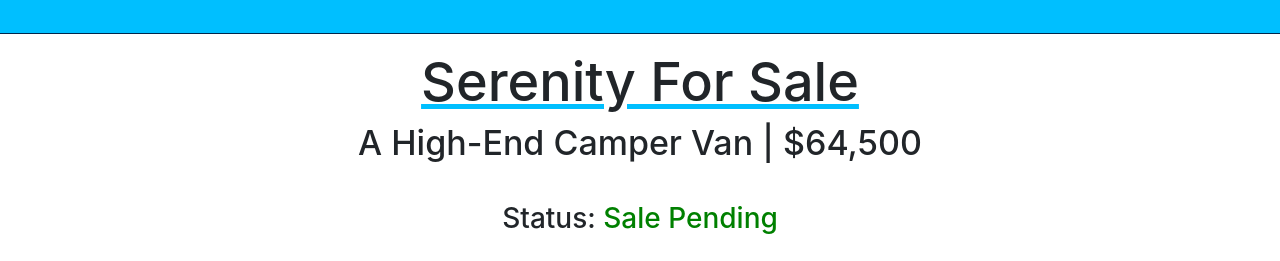
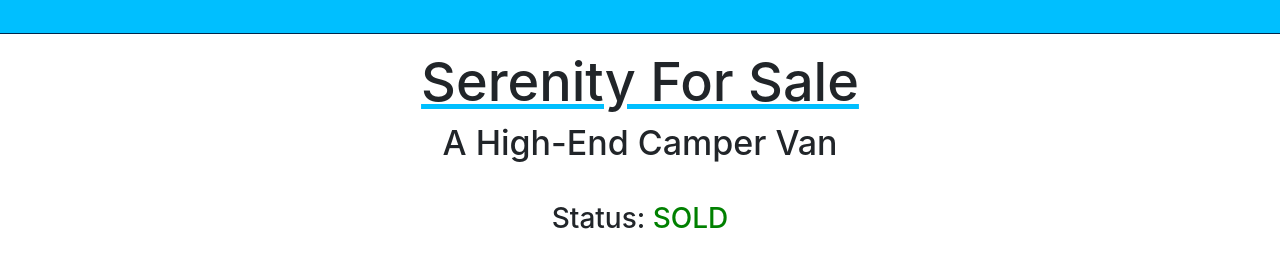
Before and after one commit to xavdid/serenity-for-sale, a Gatsby site: page / in a window 1280 px wide. Shown: the part 2480-2741 px from the top of the page. Built offline with nearby package versions, Linux system fonts and the light colour scheme; Gatsby itself is replaced by a stand-in of ours; grey boxes are pictures that could not be loaded.

Commit message:
mark van as sold

```diff
--- a/src/pages/index.js
+++ b/src/pages/index.js
@@ -43,11 +43,11 @@ const IndexPage = () => {
   return (
     <Layout
       title="Serenity For Sale"
-      subtitle="A High-End Camper Van | $64,500"
+      subtitle="A High-End Camper Van"
       centered
     >
       <h3 style={{ textAlign: "center", paddingBottom: "20px" }}>
-        Status: <span style={{ color: "green" }}>Sale Pending</span>
+        Status: <span style={{ color: "green" }}>SOLD</span>
       </h3>
       <Carousel style={{ marginBottom: "40px" }}>
         {data.allFile.edges.map(pic => (
```
